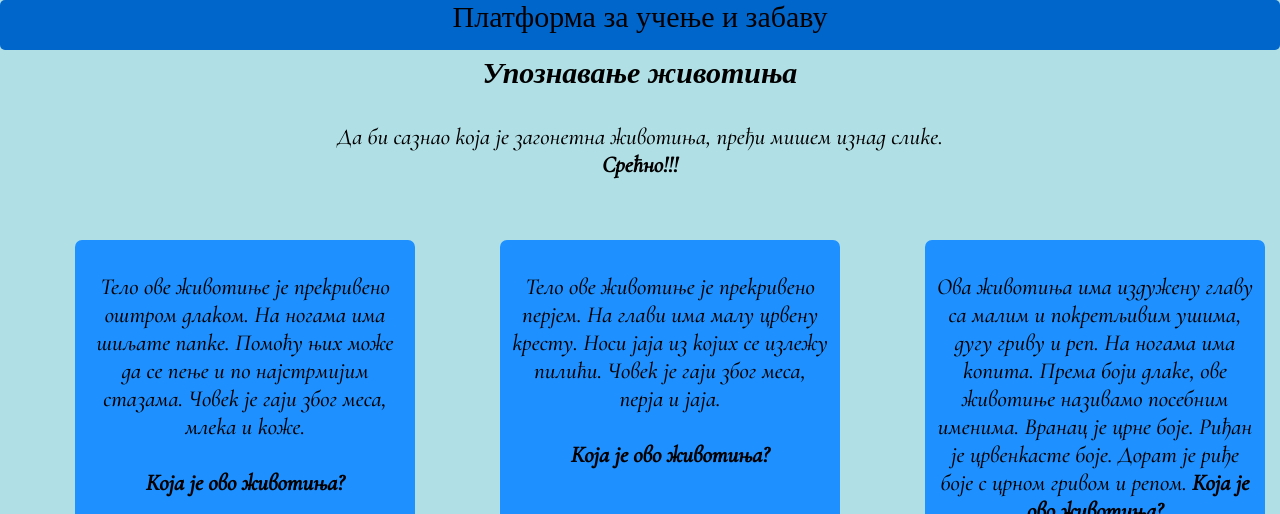
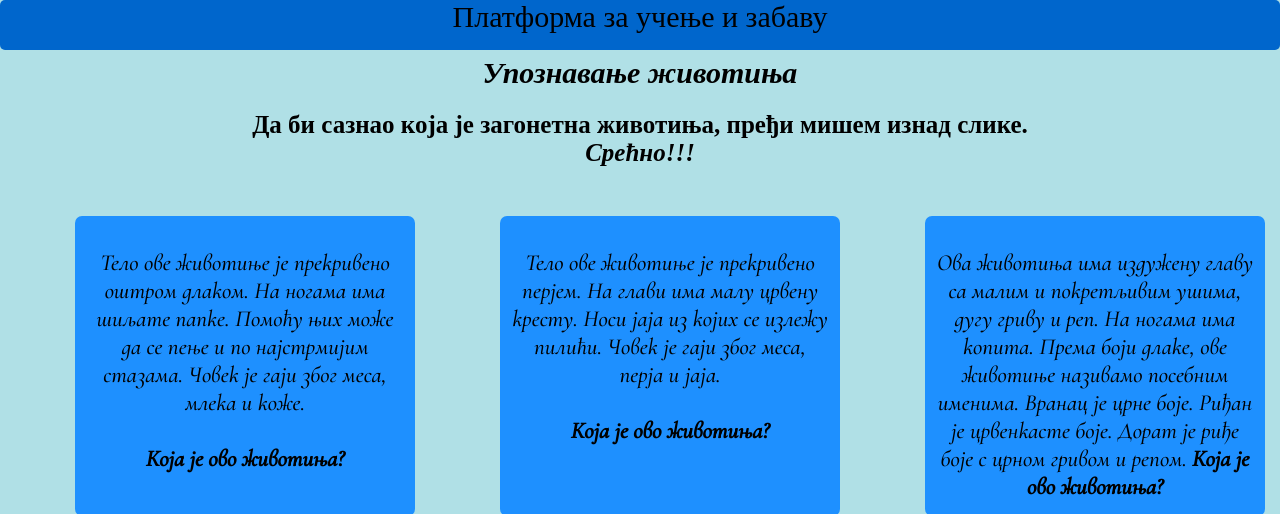
Before and after one commit to yex86/Upoznavanje-zivotinja, a plain HTML site: page index.html in a window 1280 px wide. Shown: the top 514 px of the page. Drawn offline with Linux system fonts and the light colour scheme; a web font is replaced by a local one.

Commit message:
Update index.html

```diff
--- a/index.html
+++ b/index.html
@@ -14,8 +14,8 @@
 <br>
 <br>
 	<h1> <i> Упознавање животиња </i> </h1>
-	<p> Да би сазнао која je загонетна животиња, пређи мишем изнад слике. <br>
-	<i> <strong> Срећно!!! </strong> </i> </p>
+	<h2> Да би сазнао која je загонетна животиња, пређи мишем изнад слике. <br>
+	<i> <strong> Срећно!!! </strong> </i> </h2>
 <br>
 
 	<div class="flip3D">
```
Lines whose indentation alone changed are shown as unchanged.
